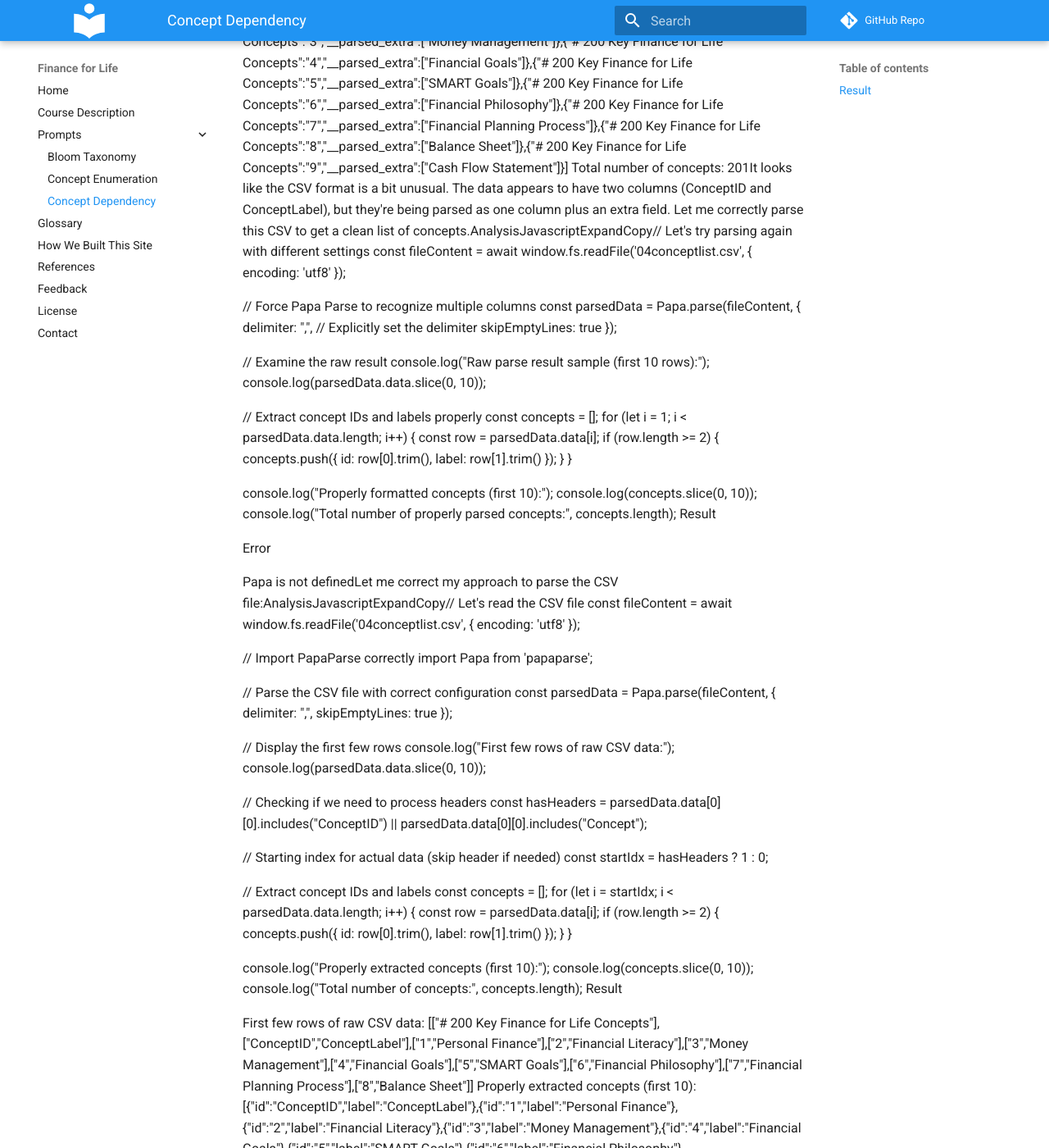
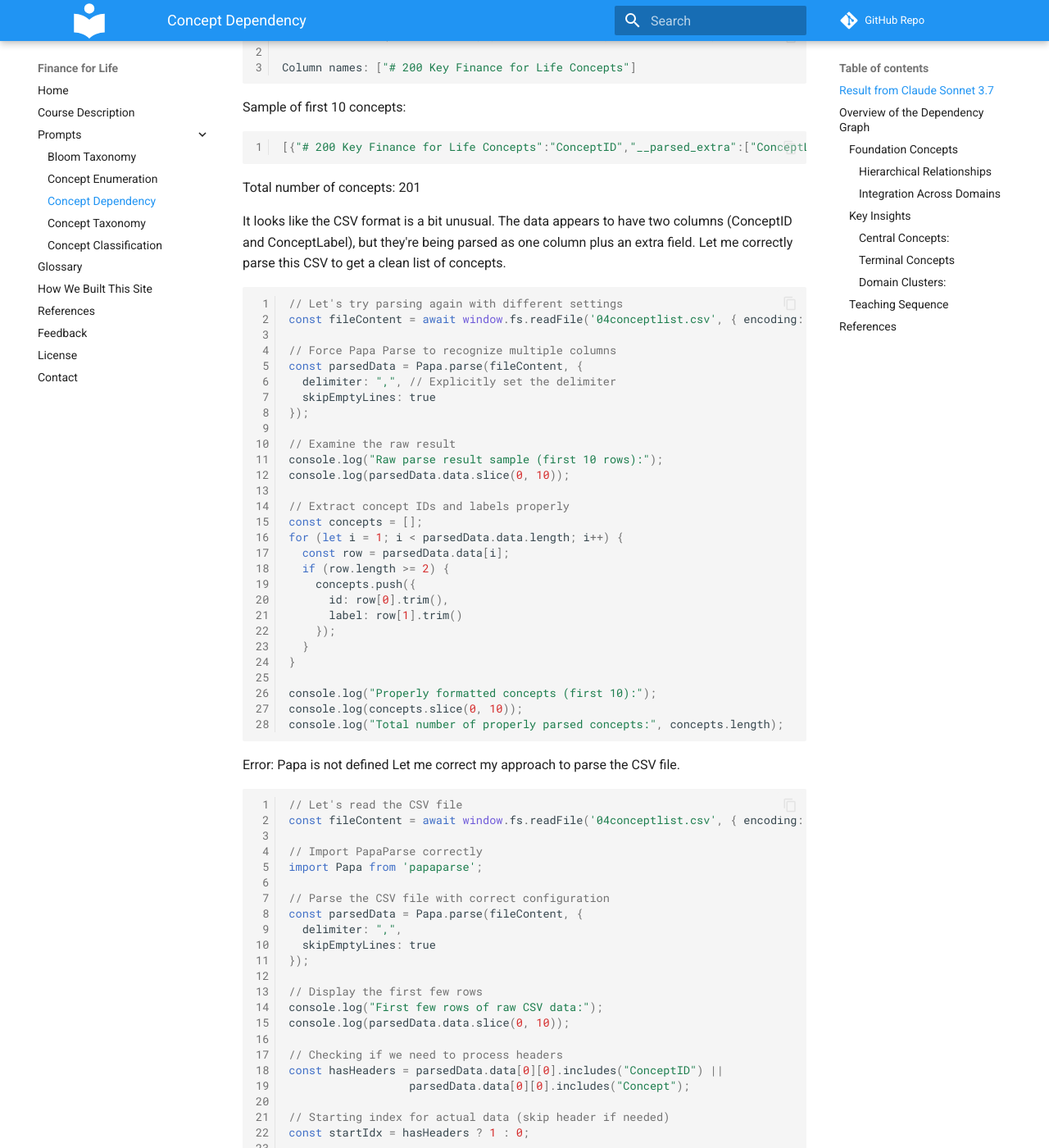
Before and after one commit to dmccreary/finance-for-life, an MkDocs documentation site: the page built from docs/prompts/06-concept-dependency.md, in a window 1280 px wide and 1400 px high, scrolled down 1210 px. Shown: the whole window at 82% size. Built offline with MkDocs 1.6.1 and Material for MkDocs 9.7.7, drawn with Linux system fonts in a browser that asks for light colours; comment, search, counter and statistics services are not loaded; some of the changed text lies outside the part shown.

Commit message:
updating content

````diff
--- a/docs/prompts/06-concept-dependency.md
+++ b/docs/prompts/06-concept-dependency.md
@@ -19,9 +19,13 @@
     Check your results to make sure that all concepts are connected to at least one other concept.
     Foundation Concepts are concepts that have no dependant concepts in this set.
     They have an empty third column.
-## Result
 
-I'll help you create a concept dependency graph for the Finance for Life course by analyzing each concept and determining its dependencies. First, let me examine the CSV file to understand what concepts we're working with.AnalysisJavascriptExpandCopy// Let's read the CSV file and examine its contents
+## Result from Claude Sonnet 3.7
+
+I'll help you create a concept dependency graph for the Finance for Life course by analyzing each concept and determining its dependencies. First, let me examine the CSV file to understand what concepts we're working with.
+
+```js
+// Let's read the CSV file and examine its contents
 const fileContent = await window.fs.readFile('04conceptlist.csv', { encoding: 'utf8' });
 
 // Import PapaParse for CSV parsing
@@ -41,13 +45,27 @@ console.log(parsedData.data.slice(0, 10));
 
 // Count the number of concepts
 console.log("Total number of concepts:", parsedData.data.length);
+```
 Result
 
+```js
 CSV structure: {"delimiter":",","linebreak":"\n","aborted":false,"truncated":false,"cursor":4227,"fields":["# 200 Key Finance for Life Concepts"]}
+
 Column names: ["# 200 Key Finance for Life Concepts"]
+```
+
 Sample of first 10 concepts:
+
+```js
 [{"# 200 Key Finance for Life Concepts":"ConceptID","__parsed_extra":["ConceptLabel"]},{"# 200 Key Finance for Life Concepts":"1","__parsed_extra":["Personal Finance"]},{"# 200 Key Finance for Life Concepts":"2","__parsed_extra":["Financial Literacy"]},{"# 200 Key Finance for Life Concepts":"3","__parsed_extra":["Money Management"]},{"# 200 Key Finance for Life Concepts":"4","__parsed_extra":["Financial Goals"]},{"# 200 Key Finance for Life Concepts":"5","__parsed_extra":["SMART Goals"]},{"# 200 Key Finance for Life Concepts":"6","__parsed_extra":["Financial Philosophy"]},{"# 200 Key Finance for Life Concepts":"7","__parsed_extra":["Financial Planning Process"]},{"# 200 Key Finance for Life Concepts":"8","__parsed_extra":["Balance Sheet"]},{"# 200 Key Finance for Life Concepts":"9","__parsed_extra":["Cash Flow Statement"]}]
-Total number of concepts: 201It looks like the CSV format is a bit unusual. The data appears to have two columns (ConceptID and ConceptLabel), but they're being parsed as one column plus an extra field. Let me correctly parse this CSV to get a clean list of concepts.AnalysisJavascriptExpandCopy// Let's try parsing again with different settings
+```
+
+Total number of concepts: 201
+
+It looks like the CSV format is a bit unusual. The data appears to have two columns (ConceptID and ConceptLabel), but they're being parsed as one column plus an extra field. Let me correctly parse this CSV to get a clean list of concepts.
+
+```js
+// Let's try parsing again with different settings
 const fileContent = await window.fs.readFile('04conceptlist.csv', { encoding: 'utf8' });
 
 // Force Papa Parse to recognize multiple columns
@@ -75,11 +93,13 @@ for (let i = 1; i < parsedData.data.length; i++) {
 console.log("Properly formatted concepts (first 10):");
 console.log(concepts.slice(0, 10));
 console.log("Total number of properly parsed concepts:", concepts.length);
-Result
+```
 
-Error
+Error: Papa is not defined
+Let me correct my approach to parse the CSV file.
 
-Papa is not definedLet me correct my approach to parse the CSV file:AnalysisJavascriptExpandCopy// Let's read the CSV file
+```js
+// Let's read the CSV file
 const fileContent = await window.fs.readFile('04conceptlist.csv', { encoding: 'utf8' });
 
 // Import PapaParse correctly
@@ -117,13 +137,35 @@ for (let i = startIdx; i < parsedData.data.length; i++) {
 console.log("Properly extracted concepts (first 10):");
 console.log(concepts.slice(0, 10));
 console.log("Total number of concepts:", concepts.length);
-Result
+```
 
 First few rows of raw CSV data:
-[["# 200 Key Finance for Life Concepts"],["ConceptID","ConceptLabel"],["1","Personal Finance"],["2","Financial Literacy"],["3","Money Management"],["4","Financial Goals"],["5","SMART Goals"],["6","Financial Philosophy"],["7","Financial Planning Process"],["8","Balance Sheet"]]
+
+```js
+[["# 200 Key Finance for Life Concepts"],
+ ["ConceptID","ConceptLabel"],
+ ["1","Personal Finance"],
+ ["2","Financial Literacy"],
+ ["3","Money Management"],
+ ["4","Financial Goals"],
+ ["5","SMART Goals"],
+ ["6","Financial Philosophy"],
+ ["7","Financial Planning Process"],
+ ["8","Balance Sheet"]]
+ ```
+
 Properly extracted concepts (first 10):
+
+```js
 [{"id":"ConceptID","label":"ConceptLabel"},{"id":"1","label":"Personal Finance"},{"id":"2","label":"Financial Literacy"},{"id":"3","label":"Money Management"},{"id":"4","label":"Financial Goals"},{"id":"5","label":"SMART Goals"},{"id":"6","label":"Financial Philosophy"},{"id":"7","label":"Financial Planning Process"},{"id":"8","label":"Balance Sheet"},{"id":"9","label":"Cash Flow Statement"}]
-Total number of concepts: 201Now I can see the structure clearly. Let me get all the concepts properly excluding the header row:AnalysisJavascriptExpandCopy// Let's read the CSV file again
+```
+
+Total number of concepts: 201
+
+Now I can see the structure clearly. Let me get all the concepts properly excluding the header
+
+```js
+// Let's read the CSV file again
 const fileContent = await window.fs.readFile('04conceptlist.csv', { encoding: 'utf8' });
 import Papa from 'papaparse';
 
@@ -158,14 +200,23 @@ concepts.forEach(concept => {
 console.log("Concept map sample (first few entries):");
 const firstFewEntries = Object.entries(conceptMap).slice(0, 5);
 console.log(firstFewEntries);
+```
+
 Result
 
-Properly extracted concepts (first 10, excluding headers):
+```js
+// Properly extracted concepts (first 10, excluding headers):
 [{"id":"1","label":"Personal Finance"},{"id":"2","label":"Financial Literacy"},{"id":"3","label":"Money Management"},{"id":"4","label":"Financial Goals"},{"id":"5","label":"SMART Goals"},{"id":"6","label":"Financial Philosophy"},{"id":"7","label":"Financial Planning Process"},{"id":"8","label":"Balance Sheet"},{"id":"9","label":"Cash Flow Statement"},{"id":"10","label":"Budget"}]
+
 Total number of actual concepts: 200
+
 Concept map sample (first few entries):
+
 [["1","Personal Finance"],["2","Financial Literacy"],["3","Money Management"],["4","Financial Goals"],["5","SMART Goals"]]Now I have a clean list of all 200 finance concepts. Let's examine all the concepts to understand their domains before I start creating the dependency graph:AnalysisJavascriptExpandCopy// Get the full list of concepts for review
 const fileContent = await window.fs.readFile('04conceptlist.csv', { encoding: 'utf8' });
+```
+
+```js
 import Papa from 'papaparse';
 
 // Parse the CSV
@@ -191,8 +242,11 @@ console.log("Complete list of finance concepts:");
 concepts.forEach(concept => {
   console.log(`${concept.id}: ${concept.label}`);
 });
+```
+
 Result
 
+```
 Complete list of finance concepts:
 1: Personal Finance
 2: Financial Literacy
@@ -393,8 +447,15 @@ Complete list of finance concepts:
 197: Net Worth
 198: Financial Independence
 199: Wealth Building
-200: Financial Well-BeingNow that I have a comprehensive list of the 200 finance concepts, I'll create a dependency graph that shows how these concepts relate to each other. I'll analyze the concepts and determine which ones are foundational (have no dependencies) and which ones build on other concepts.
-Let me create the dependency graph:AnalysisJavascriptExpandCopy// Define dependencies for each concept
+200: Financial Well-Being
+```
+
+Now that I have a comprehensive list of the 200 finance concepts, I'll create a dependency graph that shows how these concepts relate to each other. I'll analyze the concepts and determine which ones are foundational (have no dependencies) and which ones build on other concepts.
+
+Let me create the dependency graph
+
+```js
+// Define dependencies for each concept
 const conceptDependencies = {
   // Foundation concepts (no dependencies)
   "1": [], // Personal Finance
@@ -650,16 +711,22 @@ Object.values(conceptDependencies).forEach(deps => {
 
 console.log("\nConcepts that are not depended upon by any other concept:",
   conceptsNotDependedUpon.filter(id => !foundationConcepts.includes(id)));
+```
 
+```js
 // Check if there are any concepts that have no dependencies and are not depended upon
 const isolatedConcepts = conceptsNotDependedUpon.filter(id => conceptDependencies[id].length === 0);
 console.log("\nIsolated concepts (no dependencies and not depended upon):", isolatedConcepts);
 
 // Save the full CSV data
 console.log("\nFull dependency CSV created successfully!");
+```
+
 Result
 
 First 20 lines of the dependency CSV:
+
+```csv
 ConceptID,ConceptLabel,Dependencies
 1,"Personal Finance",
 2,"Financial Literacy",
@@ -680,15 +747,21 @@ ConceptID,ConceptLabel,Dependencies
 17,"Commercial Banks",16
 18,"Credit Unions",16
 19,"Online Banks",16|14
+```
 
+```js
 Foundation concepts (no dependencies): ["1","2","15","31","38","63","67","89","98","120","121","140","159","162","165","168","175","195"]
 Number of foundation concepts: 18
 
 Concepts that are not depended upon by any other concept: ["12","13","23","24","26","27","29","30","36","37","43","44","45","46","50","51","52","54","58","59","60","62","64","65","66","71","72","74","78","79","81","82","84","86","93","94","95","96","97","100","101","104","105","106","109","110","113","114","124","127","128","129","132","137","142","143","145","146","147","148","149","150","152","153","155","156","158","161","163","164","167","169","172","173","174","177","178","179","180","181","182","183","186","187","188","190","191","193","194","196","197","198","200"]
+```
 
 Isolated concepts (no dependencies and not depended upon): ["159","195"]
 
-Full dependency CSV created successfully!I need to fix the two isolated concepts (Currency Exchange and Opportunity Cost) by making sure they are connected to the graph:AnalysisJavascriptExpandCopy// Let's update our dependency map to fix isolated concepts
+Full dependency CSV created successfully!I need to fix the two isolated concepts (Currency Exchange and Opportunity Cost) by making sure they are connected to the
+
+```js
+// Let's update our dependency map to fix isolated concepts
 const conceptDependencies = {
   // Foundation concepts (same as before)
   "1": [], // Personal Finance
@@ -886,7 +959,13 @@ const conceptDependencies = {
   "193": ["192"], // Inheritance Planning
   "194": ["85", "192"], // Charitable Legacy
   "195": ["1", "4"], // Opportunity Cost - Fixed: Now depends on Personal Finance and Financial Goals
-  "196": ["8", "9"], // Financial StatementsRetryClaude hit the max length for a message and has paused its response. You can write Continue to keep the chat going.DMContinueEditLet me continue building the concept dependency graph:AnalysisJavascriptExpandCopy// Continue building the concept dependency map
+  "196": ["8", "9"], // Financial StatementsRetryClaude hit the max length for a
+  ```
+
+  Let me continue building the concept dependency graph.
+
+  ```js
+  // Continue building the concept dependency map
 const conceptDependencies = {
   // Foundation concepts (same as before)
   "1": [], // Personal Finance
@@ -1090,7 +1169,9 @@ const conceptDependencies = {
   "199": ["3", "121", "122", "125"], // Wealth Building
   "200": ["1", "2", "3", "4", "5", "6", "7", "199"] // Financial Well-Being
 };
+```
 
+```js
 // Create a CSV string from the dependency map
 let csvString = "ConceptID,ConceptLabel,Dependencies\n";
 
@@ -1195,8 +1276,11 @@ Concepts that are not depended upon by any other concept: ["12","13","23","24","
 
 Isolated concepts (no dependencies and not depended upon): []
 No circular dependencies found in the concept graph.
+```
 
 Final CSV data created successfully!
+
+```csv
 ConceptID,ConceptLabel,Dependencies
 1,"Personal Finance",
 2,"Financial Literacy",
@@ -1216,11 +1300,18 @@ ConceptID,ConceptLabel,Dependencies
 16,"Financial Institutions",15
 17,"Commercial Banks",16
 18,"Credit Unions",16
-19,"Online B...Let me create the final CSV file with the dependency graph. Our connections look good - no isolated concepts and no circular dependencies:Finance Concepts Dependency GraphClick to open codeTap to openI've created a comprehensive concept dependency graph for the 200 Finance for Life concepts. Here's a summary of what I've done:
-Overview of the Dependency Graph
+19,"Online B...
+```
 
-Foundation Concepts: The graph includes 16 foundational concepts that don't depend on any other concepts:
+Let me create the final CSV file with the dependency graph. Our connections look good - no isolated concepts and no circular dependencies:Finance Concepts Dependency GraphClick to open codeTap to openI've created a comprehensive concept dependency graph for the 200 Finance for Life concepts. Here's a summary of what I've done:
 
+## Overview of the Dependency Graph
+
+### Foundation Concepts
+
+The graph includes 16 foundational concepts that don't depend on any other concepts:
+
+```
 Personal Finance (1)
 Financial Literacy (2)
 Banking System (15)
@@ -1237,18 +1328,33 @@ Market Structure (162)
 Economic Indicators (165)
 Behavioral Finance (168)
 Federal Reserve (175)
-
+```
 
 Dependency Structure: Each concept in the graph is connected to at least one other concept, ensuring a fully connected knowledge network.
-Hierarchical Relationships: The dependencies show the logical progression of learning, with advanced concepts building upon fundamental ones.
-Integration Across Domains: The dependencies capture relationships between different financial domains (e.g., how tax concepts interact with investment concepts).
 
-Key Insights
+#### Hierarchical Relationships
 
-Central Concepts: Some concepts like "Personal Finance" (1), "Money Management" (3), and "Financial Goals" (4) are foundational to many other concepts.
-Terminal Concepts: The concept with the most dependencies is "Financial Well-Being" (200), which appropriately relies on many other concepts, reflecting how it serves as a culmination of financial knowledge.
-Domain Clusters: The dependency graph shows clear clusters of related concepts:
+The dependencies show the logical progression of learning, with advanced concepts building upon fundamental ones.
 
+#### Integration Across Domains
+
+The dependencies capture relationships between different financial domains (e.g., how tax concepts interact with investment concepts).
+
+### Key Insights
+
+#### Central Concepts:
+
+Some concepts like "Personal Finance" (1), "Money Management" (3), and "Financial Goals" (4) are foundational to many other concepts.
+
+#### Terminal Concepts
+
+The concept with the most dependencies is "Financial Well-Being" (200), which appropriately relies on many other concepts, reflecting how it serves as a culmination of financial knowledge.
+
+#### Domain Clusters:
+
+The dependency graph shows clear clusters of related concepts:
+
+```
 Banking concepts (15-30)
 Credit and debt concepts (31-54)
 Tax concepts (67-88)
@@ -1256,17 +1362,21 @@ Insurance concepts (89-119)
 Investment concepts (120-161)
 Market concepts (162-178)
 Life stage financial planning (179-200)
+```
 
+### Teaching Sequence
 
-Teaching Sequence: This graph can be used to determine an optimal teaching sequence that ensures students learn prerequisite concepts before moving to more advanced topics.
+This graph can be used to determine an optimal teaching sequence that ensures students learn prerequisite concepts before moving to more advanced topics.
 
 The CSV file I've created follows the requested format with three columns:
 
-ConceptID
-ConceptLabel
-A pipe-delimited list of dependencies (ConceptIDs that this concept depends upon)
+1. ConceptID
+2. ConceptLabel
+3. A pipe-delimited list of dependencies (ConceptIDs that this concept depends upon)
 
 This fully connected concept dependency graph will be valuable for designing curriculum flow and ensuring students build knowledge systematically from foundation to advanced concepts in the Finance for Life course.RetryClaude can make mistakes. Please double-check responses.
+
+## References
 
 [06-concept-dependency-list.csv](06-concept-dependency-list.csv)
 
--- a/mkdocs.yml
+++ b/mkdocs.yml
@@ -14,7 +14,8 @@ nav:
     - Bloom Taxonomy: prompts/02-bloom-taxonomy.md
     - Concept Enumeration: prompts/04-concept-enumeration.md
     - Concept Dependency: prompts/06-concept-dependency.md
-
+    - Concept Taxonomy: prompts/08-concept-taxonomy.md
+    - Concept Classification: prompts/10-concept-classification.md
   - Glossary: glossary.md
   - How We Built This Site: how-we-built-this-site.md
   - References: references.md
````
Also changed, not shown: docs/prompts/08-concept-taxonomy.md (added, +112 -0 lines), docs/prompts/10-concept-classification.md (added, +87 -0 lines), docs/prompts/finace-for-life-graph.csv (added, +201 -0 lines).
